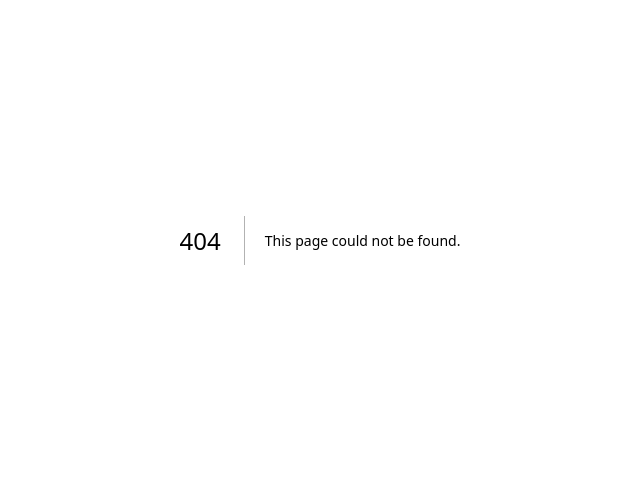
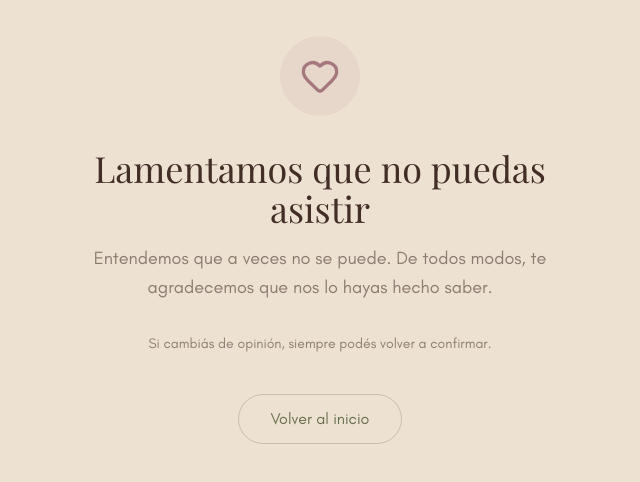
Before and after one commit to beeglow/new-lanzamiento-beeglow, a Next.js app: page /lamentamos in a window 1280 px wide. Before the commit this address had no page. Shown: the part 160-642 px from the top of the page, without its empty margins (320-960 px from the left). Built offline with nearby package versions, Linux system fonts and the light colour scheme.

Commit message:
Se Añade confeti en caso de exito y se añade caso de no asistira

```diff
--- a/app/exito/page.tsx
+++ b/app/exito/page.tsx
@@ -1,9 +1,18 @@
 import { CheckCircle2 } from "lucide-react";
 import Link from "next/link";
+import CelebrationConfetti from "@/components/celebration-confetti";
 
-export default function ExitoPage() {
+export default async function ExitoPage({
+  searchParams,
+}: {
+  searchParams: Promise<{ asistira?: string }>;
+}) {
+  const { asistira } = await searchParams;
+  const mostrarConfeti = asistira === "true";
+
   return (
     <main className="min-h-screen flex items-center justify-center px-6 bg-[#EDE2D2]">
+      {mostrarConfeti && <CelebrationConfetti />}
       <div className="max-w-lg mx-auto text-center">
         <div className="mb-8 flex justify-center">
           <div className="w-20 h-20 rounded-full bg-[#6A704D]/10 flex items-center justify-center">
--- /dev/null
+++ b/app/lamentamos/page.tsx
@@ -0,0 +1,36 @@
+import { Heart } from "lucide-react";
+import Link from "next/link";
+
+export default function LamentamosPage() {
+  return (
+    <main className="min-h-screen flex items-center justify-center px-6 bg-[#EDE2D2]">
+      <div className="max-w-lg mx-auto text-center">
+        <div className="mb-8 flex justify-center">
+          <div className="w-20 h-20 rounded-full bg-[#A6777F]/10 flex items-center justify-center">
+            <Heart className="text-[#A6777F]" size={40} />
+          </div>
+        </div>
+
+        <h1 className="font-serif text-3xl md:text-4xl text-[#422E26] mb-4">
+          Lamentamos que no puedas asistir
+        </h1>
+
+        <p className="text-[#8C7B70] text-lg mb-8 leading-relaxed">
+          Entendemos que a veces no se puede. De todos modos, te agradecemos que
+          nos lo hayas hecho saber.
+        </p>
+
+        <p className="text-[#8C7B70] text-sm mb-10">
+          Si cambiás de opinión, siempre podés volver a confirmar.
+        </p>
+
+        <Link
+          href="/"
+          className="inline-flex items-center gap-2 px-8 py-3 rounded-full border border-[#6A704D]/30 text-[#6A704D] hover:bg-[#6A704D]/10 transition-all"
+        >
+          Volver al inicio
+        </Link>
+      </div>
+    </main>
+  );
+}
--- /dev/null
+++ b/components/celebration-confetti.tsx
@@ -0,0 +1,38 @@
+"use client";
+
+import { useEffect } from "react";
+import confetti from "canvas-confetti";
+
+export default function CelebrationConfetti() {
+  useEffect(() => {
+    const duration = 3000;
+    const end = Date.now() + duration;
+
+    const colors = ["#6A704D", "#A6777F", "#EDE2D2", "#422E26", "#D4A373"];
+
+    const frame = () => {
+      confetti({
+        particleCount: 3,
+        angle: 60,
+        spread: 55,
+        origin: { x: 0 },
+        colors,
+      });
+      confetti({
+        particleCount: 3,
+        angle: 120,
+        spread: 55,
+        origin: { x: 1 },
+        colors,
+      });
+
+      if (Date.now() < end) {
+        requestAnimationFrame(frame);
+      }
+    };
+
+    frame();
+  }, []);
+
+  return null;
+}
--- a/components/rsvp-modal.tsx
+++ b/components/rsvp-modal.tsx
@@ -43,7 +43,11 @@ export default function RsvpModal({ isOpen, onClose }: RsvpModalProps) {
       }
 
       onClose();
-      router.push("/exito");
+      if (formData.asistira) {
+        router.push("/exito?asistira=true");
+      } else {
+        router.push("/lamentamos");
+      }
     } catch {
       setError("Ocurrió un error inesperado. Por favor intenta de nuevo.");
     } finally {
--- a/package.json
+++ b/package.json
@@ -11,6 +11,7 @@
   "dependencies": {
     "@supabase/ssr": "^0.10.3",
     "@supabase/supabase-js": "^2.106.2",
+    "canvas-confetti": "^1.9.4",
     "jose": "^6.2.3",
     "lucide-react": "^1.16.0",
     "next": "16.2.6",
@@ -20,6 +21,7 @@
   },
   "devDependencies": {
     "@tailwindcss/postcss": "^4",
+    "@types/canvas-confetti": "^1.9.0",
     "@types/node": "^20",
     "@types/react": "^19",
     "@types/react-dom": "^19",
```
Also changed, not shown: 1 other file (tests, documents, lock files or other folders).
